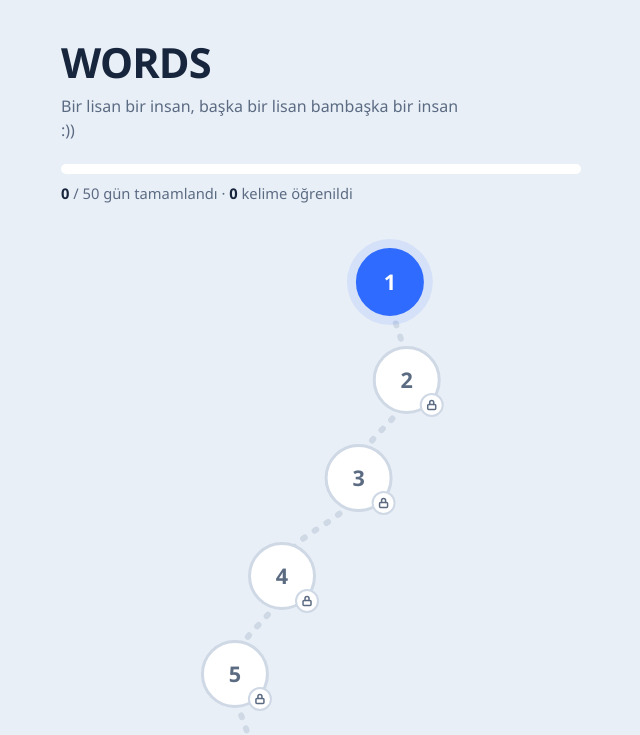
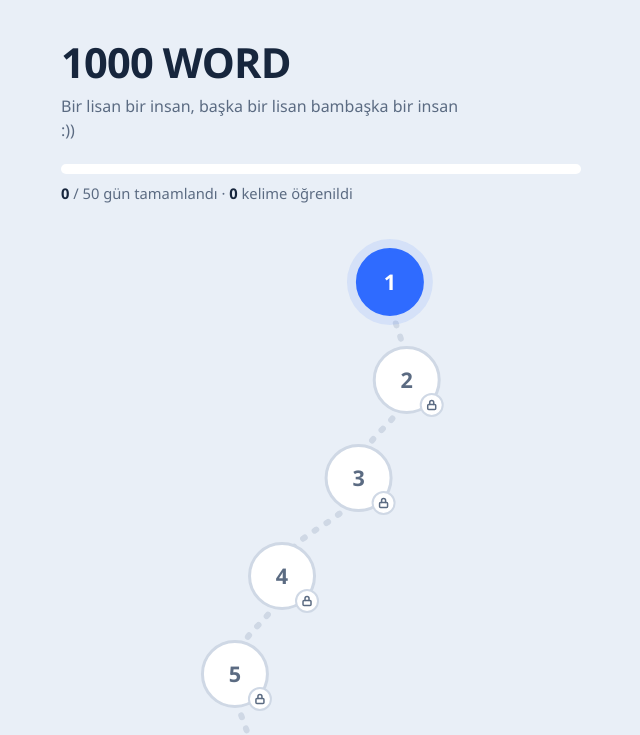
Before and after one commit to myasirokk/1000-ingilizce-kelime, a plain HTML site: page index.html in a window 1280 px wide. Shown: the top 735 px of the page, without its empty margins (319-959 px from the left). Drawn offline with Linux system fonts and the light colour scheme.

Commit message:
Update index.html

```diff
--- a/index.html
+++ b/index.html
@@ -26,7 +26,7 @@
   <!-- ÜST BÖLÜM: başlık + genel ilerleme -->
   <header class="top">
     <div class="top__inner">
-      <h1 class="top__title">WORDS</h1>
+      <h1 class="top__title">1000 WORD</h1>
       <p class="top__sub">Bir lisan bir insan, başka bir lisan bambaşka bir insan :))</p>
 
       <div class="progress" aria-live="polite">
```
